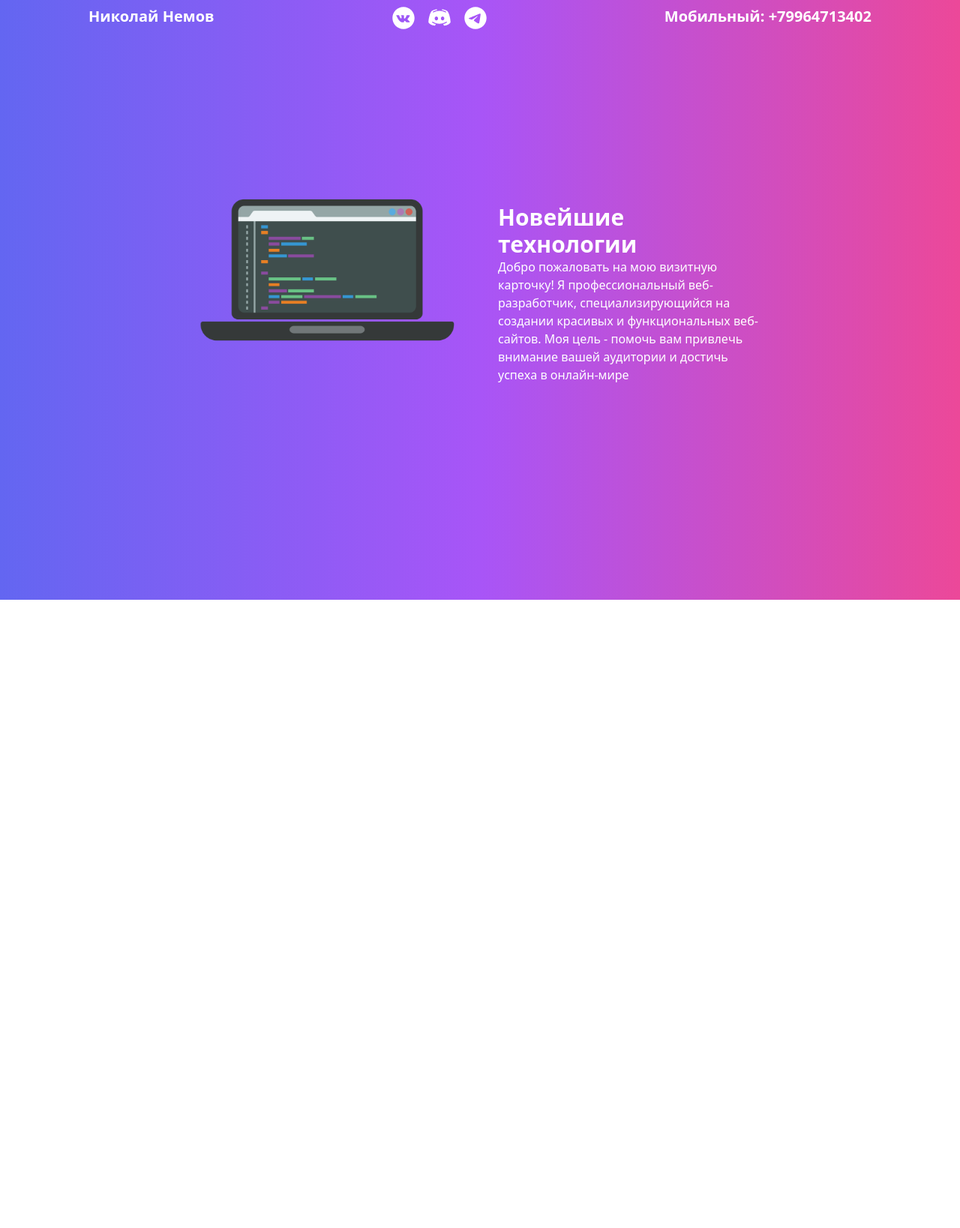
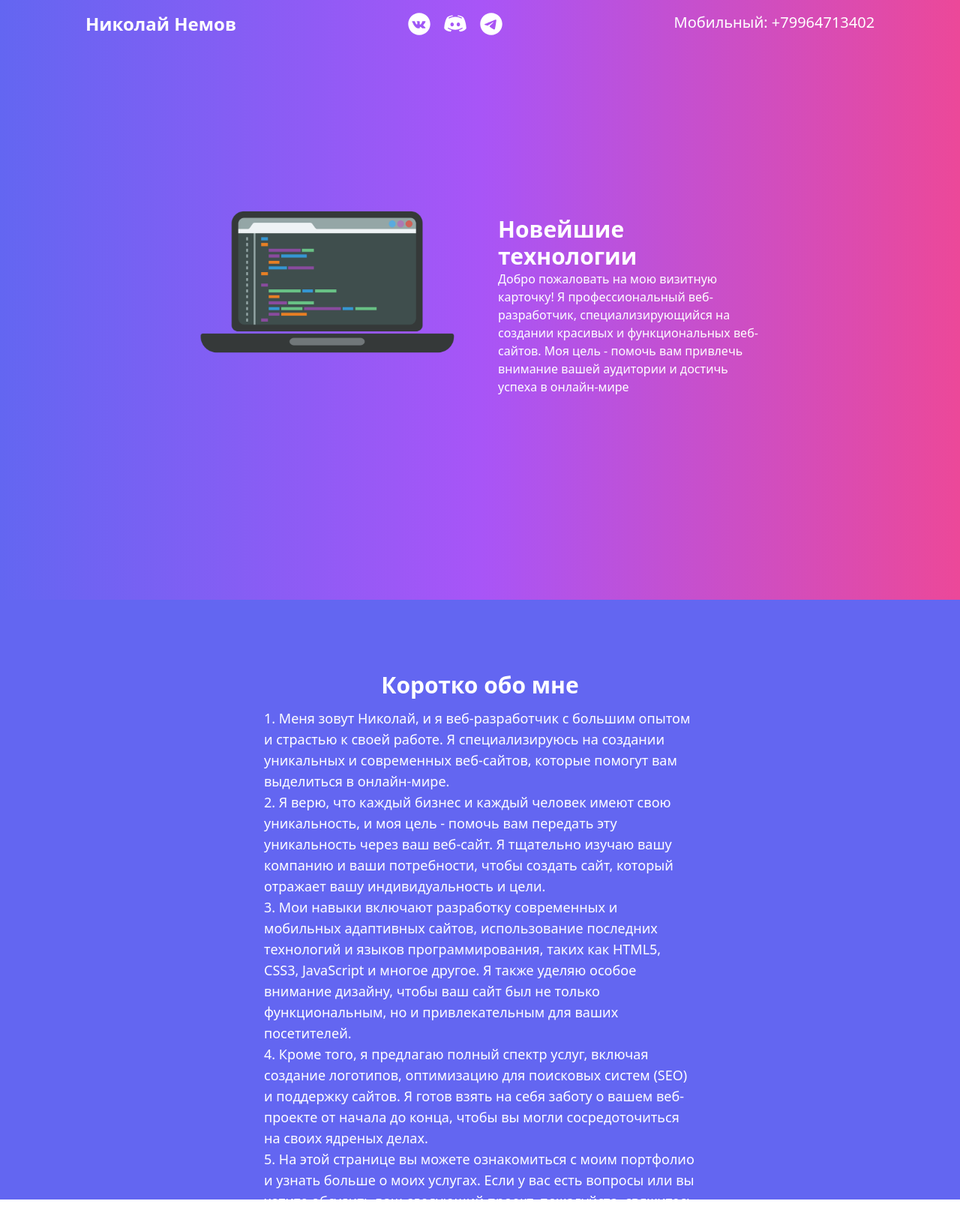
Before and after one commit to kola24511/portfolio, a website: page src/index.html in a window 1280 px wide. Shown: the whole page at 75% size. Before the commit the page ends 800 px from the top, so only its background shows below. Drawn offline with Linux system fonts and the light colour scheme.

Commit message:
добавление секции с информацией обо мне

```diff
--- a/src/index.html
+++ b/src/index.html
@@ -8,8 +8,8 @@
 <body>
   <section class="bg-gradient-to-r from-indigo-500 via-purple-500 to-pink-500 h-screen">
     <div class="container mx-auto">
-      <div class="flex justify-around py-2">
-        <div class="text-xl text-white font-semibold">
+      <div class="flex justify-around py-4">
+        <div class="text-2xl text-white font-semibold">
           Николай Немов
         </div>
         <div class="flex flex-row space-x-4 text-xl text-white font-semibold">
@@ -23,7 +23,7 @@
             <img class="h-8 w-8" src="img/telegram.svg" alt="">
           </a>
         </div>
-        <div class="flex text-xl text-white font-semibold">
+        <div class="flex text-xl text-white font-emibold">
           <div>
             Мобильный: +79964713402
           </div>
@@ -42,5 +42,21 @@
       </div>
     </div>
   </section>
+  <section class="bg-indigo-500 h-screen">
+    <div class="container mx-auto px-64 py-24">
+      <div class="text-white text-3xl font-semibold text-center">
+        Коротко обо мне
+      </div>
+      <div class="text-white text-lg px-24 py-3">
+        <p>
+          1. Меня зовут Николай, и я веб-разработчик с большим опытом и страстью к своей работе. Я специализируюсь на создании уникальных и современных веб-сайтов, которые помогут вам выделиться в онлайн-мире. <br>
+          2. Я верю, что каждый бизнес и каждый человек имеют свою уникальность, и моя цель - помочь вам передать эту уникальность через ваш веб-сайт. Я тщательно изучаю вашу компанию и ваши потребности, чтобы создать сайт, который отражает вашу индивидуальность и цели. <br>
+          3. Мои навыки включают разработку современных и мобильных адаптивных сайтов, использование последних технологий и языков программирования, таких как HTML5, CSS3, JavaScript и многое другое. Я также уделяю особое внимание дизайну, чтобы ваш сайт был не только функциональным, но и привлекательным для ваших посетителей. <br>
+          4. Кроме того, я предлагаю полный спектр услуг, включая создание логотипов, оптимизацию для поисковых систем (SEO) и поддержку сайтов. Я готов взять на себя заботу о вашем веб-проекте от начала до конца, чтобы вы могли сосредоточиться на своих ядреных делах. <br>
+          5. На этой странице вы можете ознакомиться с моим портфолио и узнать больше о моих услугах. Если у вас есть вопросы или вы хотите обсудить ваш следующий проект, пожалуйста, свяжитесь со мной через контактную форму или по указанному номеру телефона.
+        </p>
+      </div>
+    </div>
+  </section>
 </body>
 </html>
```
Also changed, not shown: dist/output.css.
